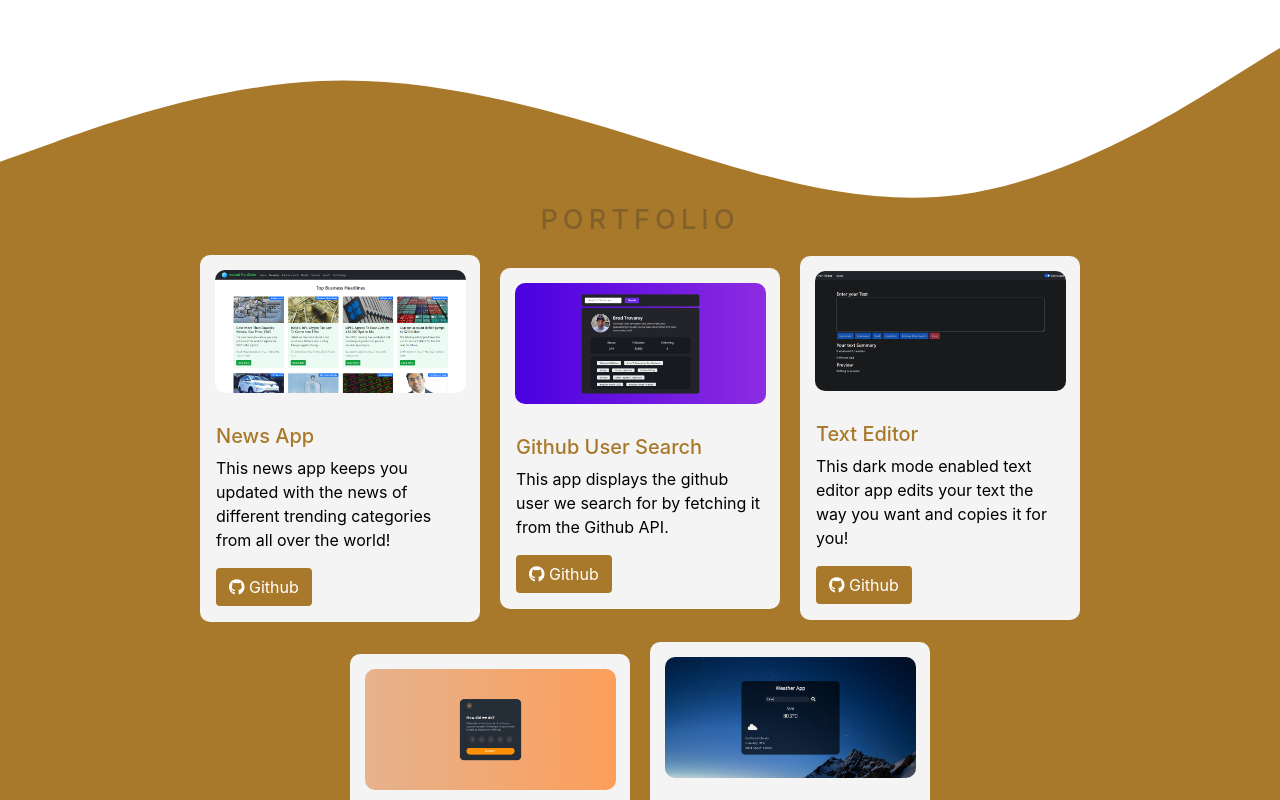
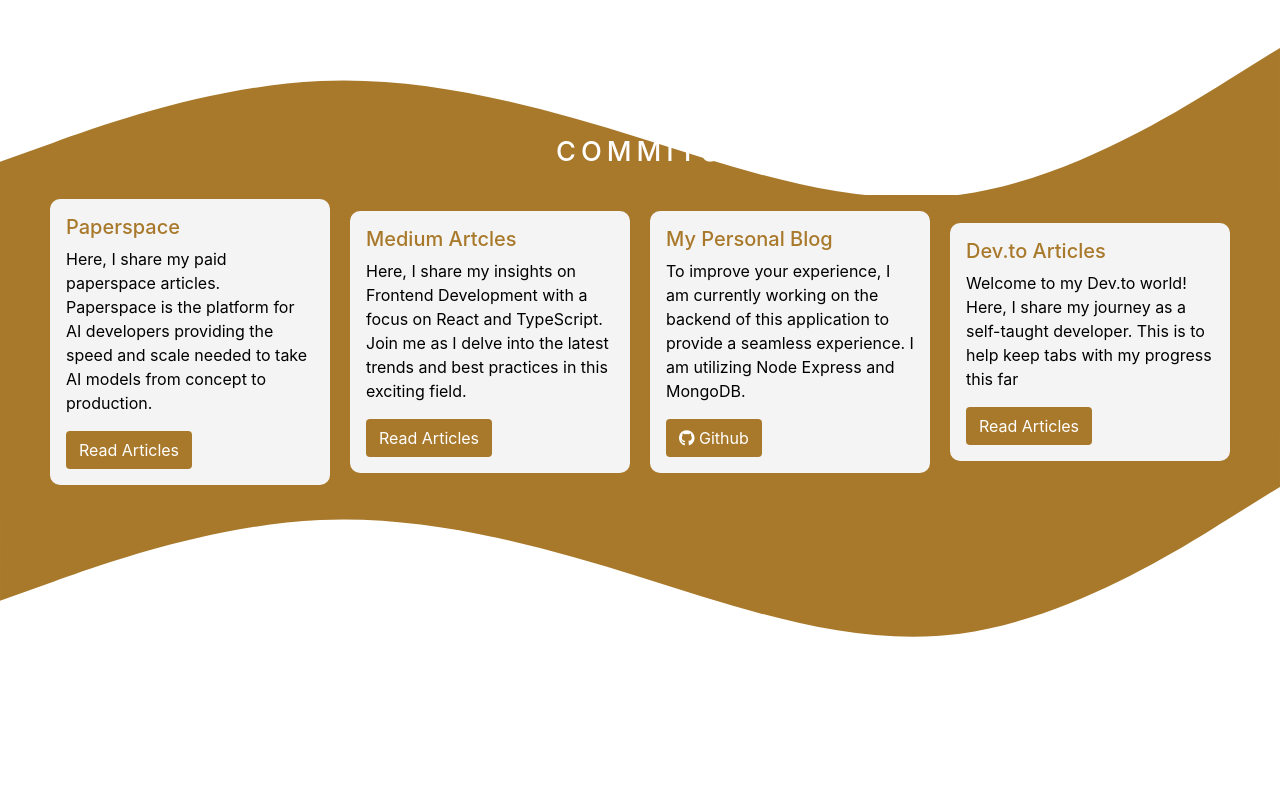
Before and after one commit to daveclinton/portfolio, a React (Create React App) app: page / in a window 1280 px wide. Shown: the part 480-1280 px from the top of the page. Built offline with nearby package versions, Linux system fonts and the light colour scheme.

Commit message:
feat: Add content change

```diff
--- a/src/components/Navbar/Navbar.jsx
+++ b/src/components/Navbar/Navbar.jsx
@@ -31,12 +31,12 @@
               </li>
               <li className="nav-item">
                 <a href="#portfolio" className="nav-link">
-                  Portfolio
+                  Commits
                 </a>
               </li>
               <li className="nav-item">
                 <a href="#about" className="nav-link">
-                  About
+                  README.md
                 </a>
               </li>
               <li className="nav-item">
--- a/src/components/Portfolio/Portfolio.css
+++ b/src/components/Portfolio/Portfolio.css
@@ -1,21 +1,20 @@
 .portfolio {
   width: 100vw;
-  height: 85vh;
+  height: 30vh;
   display: flex;
   align-items: center;
   justify-content: center;
   flex-direction: column;
-  margin-top: -10px;
   background-color: #a9792b;
+  margin-top: -80px;
 }
 
 .portfolioHeading {
-  color: #2a2a2a;
+  color: #fff;
   font-size: 1.7rem;
-  margin-top: 10px;
-  opacity: 0.3;
   letter-spacing: 5px;
   text-transform: uppercase;
+  margin-bottom: 20px;
 }
 
 body {
@@ -34,7 +33,6 @@
   align-items: center;
   flex-wrap: wrap;
   justify-content: center;
-  width: 80vw;
 }
 
 .card {
--- a/src/components/Portfolio/Portfolio.jsx
+++ b/src/components/Portfolio/Portfolio.jsx
@@ -2,12 +2,6 @@
 import Aos from "aos";
 import "aos/dist/aos.css";
 import "./Portfolio.css";
-import textEditorImage from "../../Assets/TextEditor.png";
-import weatherAppImage from "../../Assets/WeatherApp.png";
-// import QuotesGenImage from '../../Assets/QuotesGen.png'
-import githubSearch from "../../Assets/githubSearch.png";
-import rating from "../../Assets/rating.png";
-import NewsApp from "../../Assets/NewsApp.png";
 
 function Portfolio(props) {
   useEffect(() => {
@@ -31,7 +25,7 @@
       </div>
 
       <div className="portfolio" id="portfolio">
-        <h2 className="portfolioHeading">Portfolio</h2>
+        <h2 className="portfolioHeading">COMMITS</h2>
         <div className="row">
           <div className="cardContainer">
             <div
@@ -46,24 +40,21 @@
                 border: props.mode === "light" ? "whitesmoke" : "#404040",
               }}
             >
-              <a href="https://github.com/vaibhavprasad54/around-the-globe">
-                <img className="portfolioImg" src={NewsApp} alt="" />
-              </a>
               <div className="card-body">
                 <h5 className="card-title" style={{ color: "#a9792b" }}>
-                  News App
+                  Paperspace
                 </h5>
                 <p className="card-text">
-                  This news app keeps you updated with the news of different
-                  trending categories from all over the world!
+                  Here, I share my paid paperspace articles. Paperspace is the
+                  platform for AI developers providing the speed and scale
+                  needed to take AI models from concept to production.
                 </p>
                 <a
-                  href="https://github.com/vaibhavprasad54/around-the-globe"
+                  href="https://blog.paperspace.com/author/david-clinton/"
                   className="btn cardBtn"
                   target="#"
                 >
-                  {" "}
-                  <i class="fa-brands fa-github"></i> Github
+                  Read Articles
                 </a>
               </div>
             </div>
@@ -80,58 +71,21 @@
                 border: props.mode === "light" ? "whitesmoke" : "#404040",
               }}
             >
-              <a href="https://vaibhavprasad54.github.io/Github-User-Search/">
-                <img className="portfolioImg" src={githubSearch} alt="" />
-              </a>
               <div className="card-body">
                 <h5 className="card-title" style={{ color: "#a9792b" }}>
-                  Github User Search
+                  Medium Artcles
                 </h5>
                 <p className="card-text">
-                  This app displays the github user we search for by fetching it
-                  from the Github API.
+                  Here, I share my insights on Frontend Development with a focus
+                  on React and TypeScript. Join me as I delve into the latest
+                  trends and best practices in this exciting field.
                 </p>
                 <a
-                  href="https://github.com/vaibhavprasad54/Github-User-Search"
+                  href="https://medium.com/@clintondavid46"
                   className="btn cardBtn"
                   target="#"
                 >
-                  {" "}
-                  <i class="fa-brands fa-github"></i> Github
-                </a>
-              </div>
-            </div>
-
-            <div
-              data-aos="zoom-in"
-              data-aos-delay="200"
-              data-aos-duration="700"
-              className="card"
-              style={{
-                width: "17.5rem",
-                color: props.mode === "light" ? "black" : "whitesmoke",
-                backgroundColor: props.mode === "light" ? "#f4f4f4" : "#313131",
-                border: props.mode === "light" ? "whitesmoke" : "#404040",
-              }}
-            >
-              <a href="https://vaibhavprasad54.github.io/Text-Editor/">
-                <img className="portfolioImg" src={textEditorImage} alt="" />
-              </a>
-              <div className="card-body">
-                <h5 className="card-title" style={{ color: "#a9792b" }}>
-                  Text Editor
-                </h5>
-                <p className="card-text">
-                  This dark mode enabled text editor app edits your text the way
-                  you want and copies it for you!
-                </p>
-                <a
-                  href="https://github.com/vaibhavprasad54/Text-Editor"
-                  className="btn cardBtn"
-                  target="#"
-                >
-                  {" "}
-                  <i class="fa-brands fa-github"></i> Github
+                  Read Articles
                 </a>
               </div>
             </div>
@@ -148,19 +102,17 @@
                 border: props.mode === "light" ? "whitesmoke" : "#404040",
               }}
             >
-              <a href="https://vaibhavprasad54.github.io/rating-component/">
-                <img className="portfolioImg" src={rating} alt="" />
-              </a>
               <div className="card-body">
                 <h5 className="card-title" style={{ color: "#a9792b" }}>
-                  Rating Component
+                  My Personal Blog
                 </h5>
                 <p className="card-text">
-                  A rating component made using Javascript similar to the ones
-                  on food delivery apps.
+                  To improve your experience, I am currently working on the
+                  backend of this application to provide a seamless experience.
+                  I am utilizing Node Express and MongoDB.
                 </p>
                 <a
-                  href="https://github.com/vaibhavprasad54/rating-component"
+                  href="https://github.com/daveclinton/blog-backend"
                   className="btn cardBtn"
                   target="#"
                 >
@@ -169,10 +121,9 @@
                 </a>
               </div>
             </div>
-
             <div
               data-aos="zoom-in"
-              data-aos-delay="400"
+              data-aos-delay="600"
               data-aos-duration="700"
               className="card"
               style={{
@@ -182,24 +133,21 @@
                 border: props.mode === "light" ? "whitesmoke" : "#404040",
               }}
             >
-              <a href="https://vaibhavprasad54.github.io/Weather_App">
-                <img className="portfolioImg" src={weatherAppImage} alt="" />
-              </a>
               <div className="card-body">
                 <h5 className="card-title" style={{ color: "#a9792b" }}>
-                  Weather App
+                  Dev.to Articles
                 </h5>
                 <p className="card-text">
-                  This weather app displays the weather along with different
-                  climate variables of any city you search for.
+                  Welcome to my Dev.to world! Here, I share my journey as a
+                  self-taught developer. This is to help keep tabs with my
+                  progress this far
                 </p>
                 <a
-                  href="https://github.com/vaibhavprasad54/Weather_App"
+                  href="https://dev.to/kuchotony"
                   className="btn cardBtn"
                   target="#"
                 >
-                  {" "}
-                  <i class="fa-brands fa-github"></i> Github
+                  Read Articles
                 </a>
               </div>
             </div>
```
